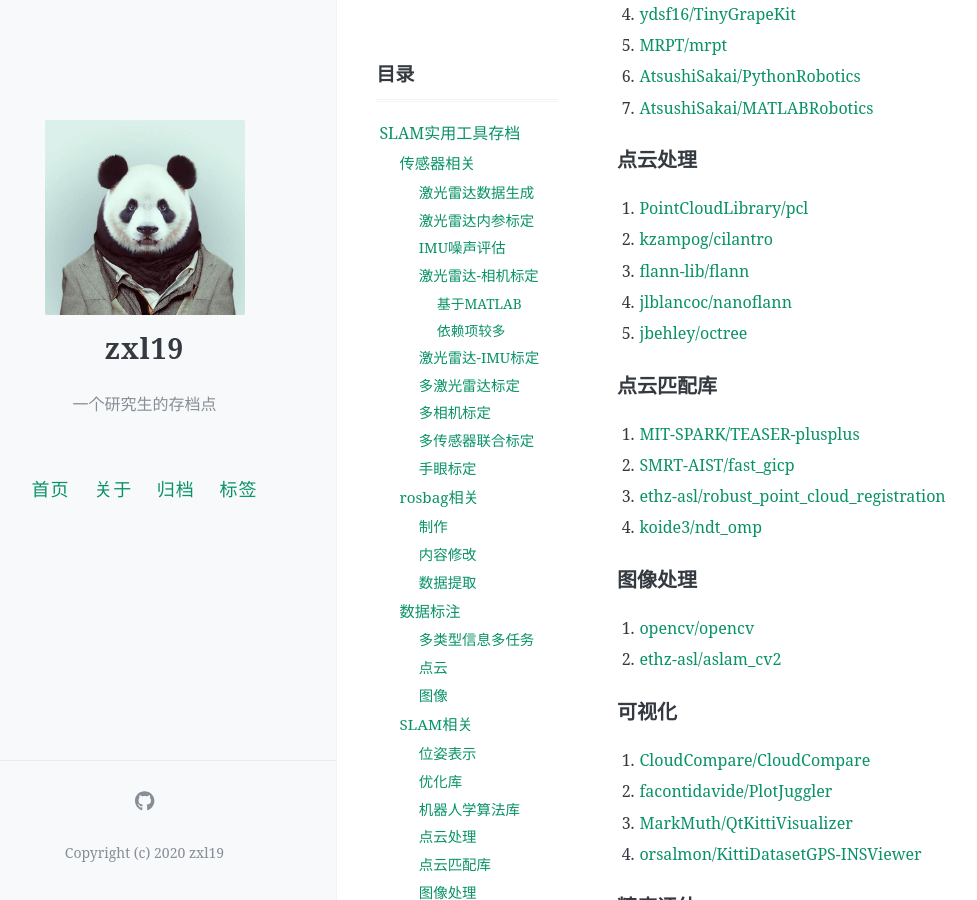
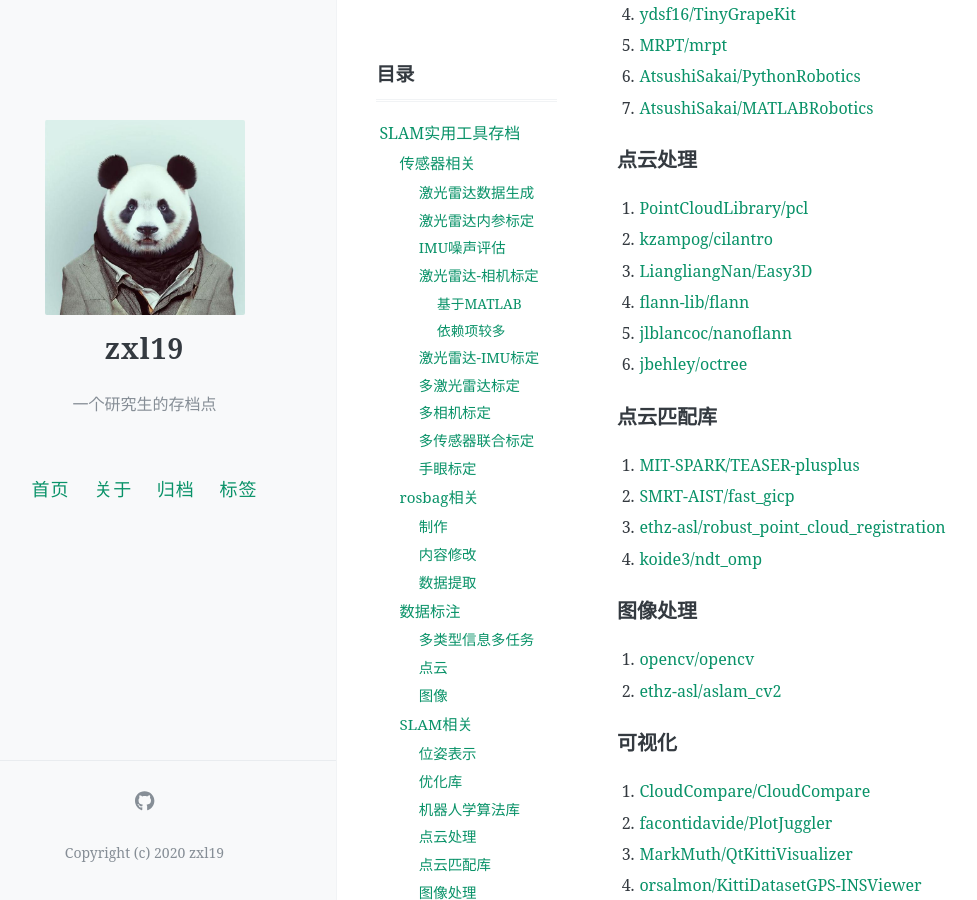
Before and after one commit to zxl19/zxl19.github.io, a Jekyll site: the page built from _posts/2021-05-25-slam-tool.md, in a window 1280 px wide and 900 px high, scrolled down 4130 px. Shown: the whole window, without its empty margins (47-1024 px from the left). Built offline with Jekyll 4.4.1, drawn with Linux system fonts in a browser that asks for light colours; comment, search, counter and statistics services are not loaded.

Commit message:
Update Posts

```diff
--- a/_posts/2021-05-25-slam-tool.md
+++ b/_posts/2021-05-25-slam-tool.md
@@ -162,9 +162,10 @@ pinned: false
 
 1. [PointCloudLibrary/pcl](https://github.com/PointCloudLibrary/pcl)
 2. [kzampog/cilantro](https://github.com/kzampog/cilantro)
-3. [flann-lib/flann](https://github.com/flann-lib/flann)
-4. [jlblancoc/nanoflann](https://github.com/jlblancoc/nanoflann)
-5. [jbehley/octree](https://github.com/jbehley/octree)
+3. [LiangliangNan/Easy3D](https://github.com/LiangliangNan/Easy3D)
+4. [flann-lib/flann](https://github.com/flann-lib/flann)
+5. [jlblancoc/nanoflann](https://github.com/jlblancoc/nanoflann)
+6. [jbehley/octree](https://github.com/jbehley/octree)
 
 ### 点云匹配库
 
```
Also changed, not shown: _posts/2021-03-29-latex-note.md (+1 -1 lines).
